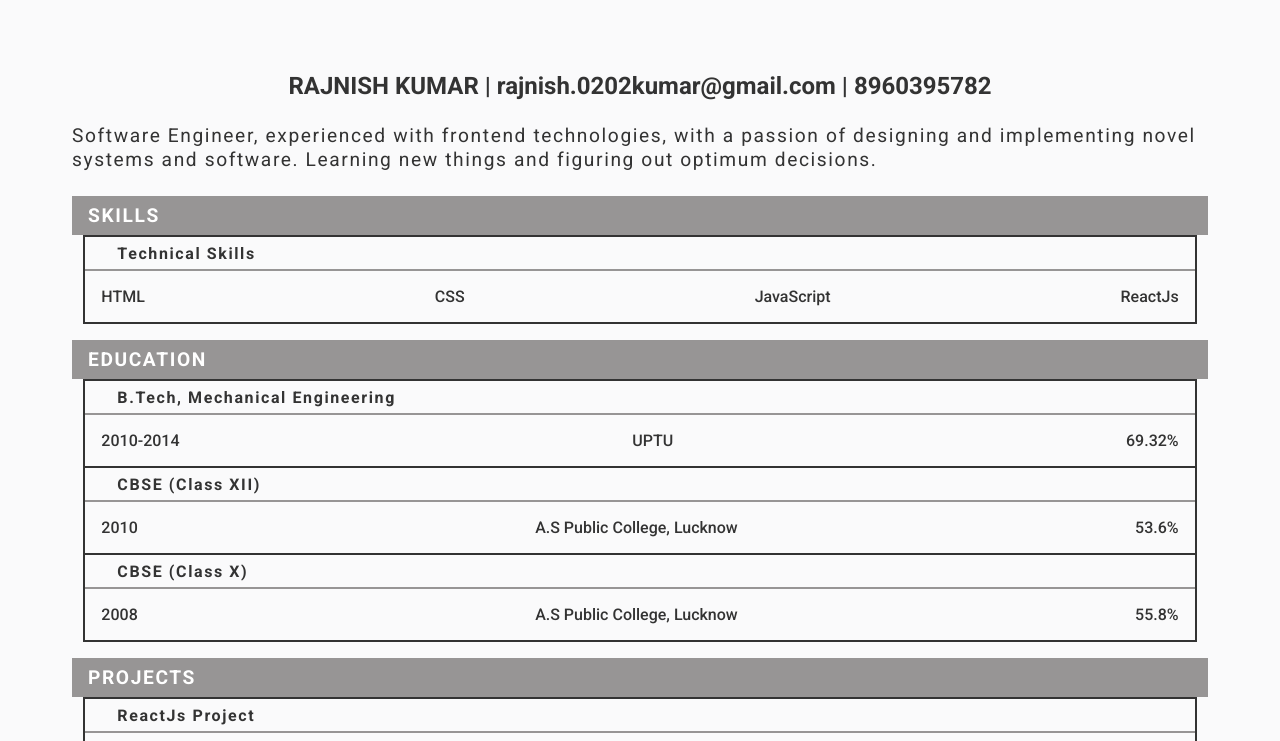
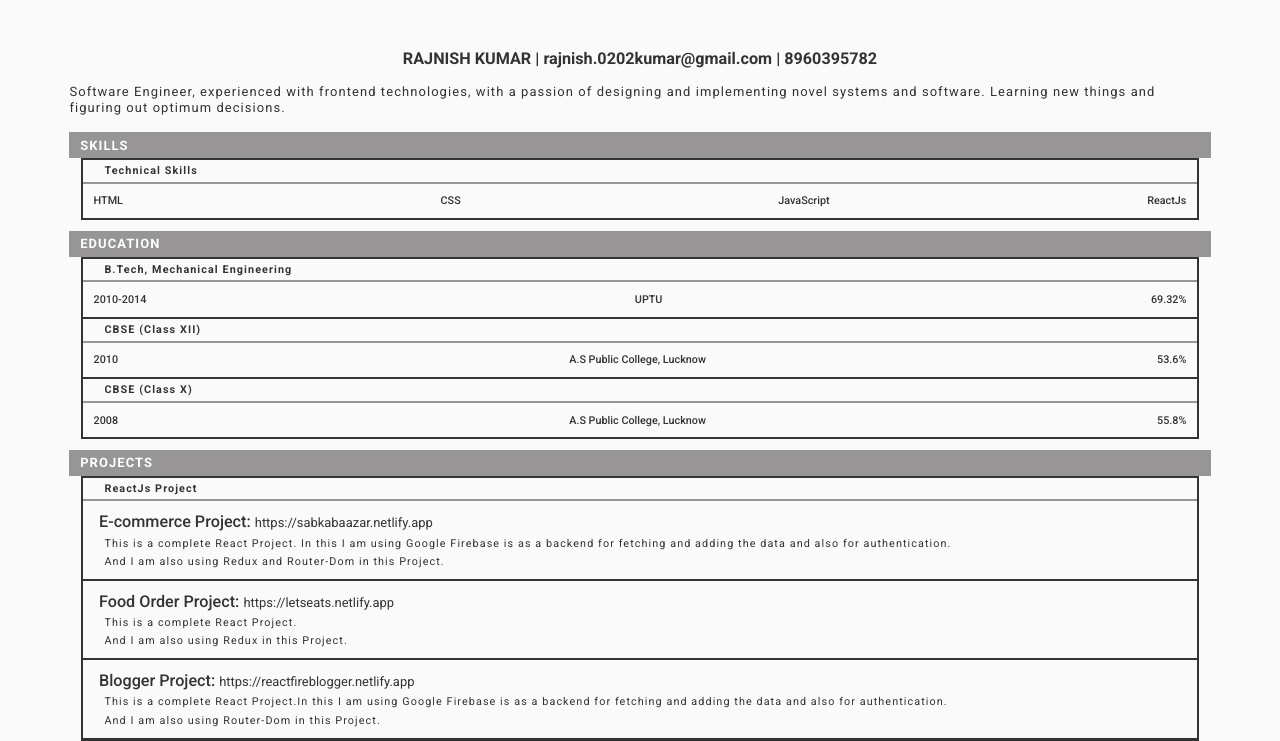
Before and after one commit to Rajnish0202/Resume, a plain HTML site: page index.html in a window 1280 px wide. Shown: the top 741 px of the page. Drawn offline with Linux system fonts and the light colour scheme.

Commit message:
css changed

```diff
--- a/style.css
+++ b/style.css
@@ -4,7 +4,11 @@
   margin: 0;
   padding: 0;
   box-sizing: border-box;
-  overflow-x: hidden;
+  list-style: none;
+}
+
+html {
+  font-size: 67.5%;
 }
 
 body {
```
